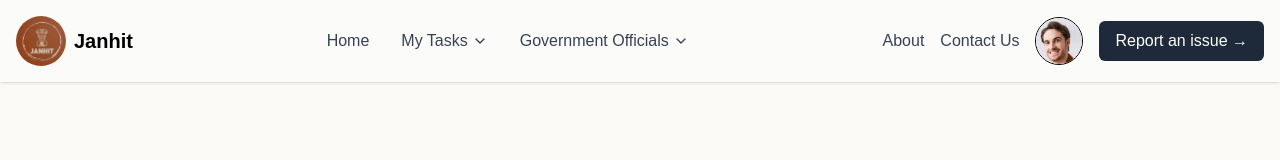
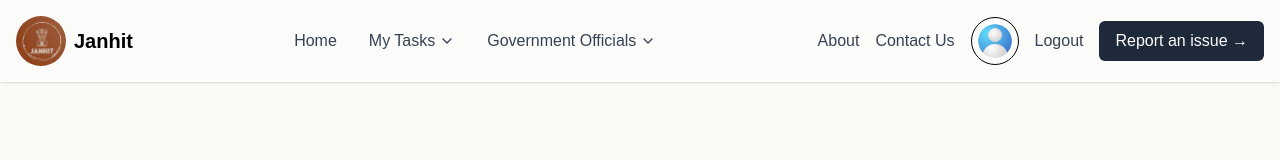
Before and after one commit to Rachit-31/Janhit, a React (Vite) app in the folder Client/: page / in a window 1280 px wide. Shown: the top 160 px of the page. Built offline with nearby package versions, Linux system fonts and the light colour scheme; sample sign-in values are in the browser's storage.

Commit message:
made navbar functioning

```diff
--- a/Client/src/components/Navbar.tsx
+++ b/Client/src/components/Navbar.tsx
@@ -1,14 +1,28 @@
-import React, { useState } from 'react';
+import React, { useEffect, useState } from 'react';
 import { ChevronDown, Menu, X } from 'lucide-react';
-import { Link } from 'react-router-dom';
-import userImg from "../assets/userImgM.jpg"
+import { Link, useNavigate } from 'react-router-dom';
 import logo from '../assets/Logo.jpeg'
+import toast from 'react-hot-toast';
 
 const Navbar: React.FC = () => {
   const [isOpen, setIsOpen] = useState(false);
   const [brandDropdownOpen, setBrandDropdownOpen] = useState(false);
   const [creatorDropdownOpen, setCreatorDropdownOpen] = useState(false);
-  const [isLoggedIn, setIsLoggedIn] = useState(true);
+  const [isLoggedIn, setIsLoggedIn] = useState(false);
+  const navigate = useNavigate();
+
+  useEffect(() => {
+    const token = localStorage.getItem("token");
+    setIsLoggedIn(!!token);
+  }, [])
+
+  const handleLogOut =()=>{
+    localStorage.removeItem("token");
+    localStorage.removeItem("id");
+    toast.success("Successfully Logged out")
+    setIsLoggedIn(false);
+    navigate("/login")
+  }
 
   const toggleMenu = () => {
     setIsOpen(!isOpen);
@@ -86,13 +100,23 @@ const Navbar: React.FC = () => {
           <Link to="/contactUs" className="text-gray-700 hover:text-gray-900 transition-colors">Contact Us</Link>
           {
             isLoggedIn
-            ? <Link to="/dashboardUser" className="inline-block">
+            ?
+            <>
+            <Link to="/dashboardUser" className="inline-block">
                 <img
-                  src={userImg}
+                  src="\public\Profile.png"
                   alt="User"
                   className="rounded-full border border-black size-12"
                 />
               </Link>
+              <button
+                onClick={handleLogOut}
+                className="text-gray-700 cursor-pointer"
+              >
+                Logout
+              </button>
+
+            </>
             : <Link to="/login" className="text-gray-700 hover:text-gray-900 transition-colors">Login</Link>
           }
           <Link to="/map" className="bg-gray-800 text-white px-4 py-2 rounded-md flex items-center hover:bg-gray-700 transition-colors">
@@ -163,7 +187,14 @@ const Navbar: React.FC = () => {
             <Link onClick={closeMenu} to="/" className="block text-gray-700 hover:text-gray-900">Home</Link>
             <Link onClick={closeMenu} to="/aboutus" className="block text-gray-700 hover:text-gray-900">About</Link>
             <Link onClick={closeMenu} to="/contactUs" className="block text-gray-700 hover:text-gray-900">Contact Us</Link>
-            <Link onClick={closeMenu} to="/login" className="block text-gray-700 hover:text-gray-900">Login</Link>
+            {isLoggedIn ? (
+              <>
+                <Link onClick={closeMenu} to="/dashboardUser" className="block text-gray-700 hover:text-gray-900">Profile</Link>
+                <button onClick={() => { handleLogOut(); closeMenu(); }} className="block text-left w-full text-gray-700">Logout</button>
+              </>
+            ) : (
+              <Link onClick={closeMenu} to="/login" className="block text-gray-700 hover:text-gray-900">Login</Link>
+            )}
             <Link
               onClick={closeMenu}
               to="/map"
```
